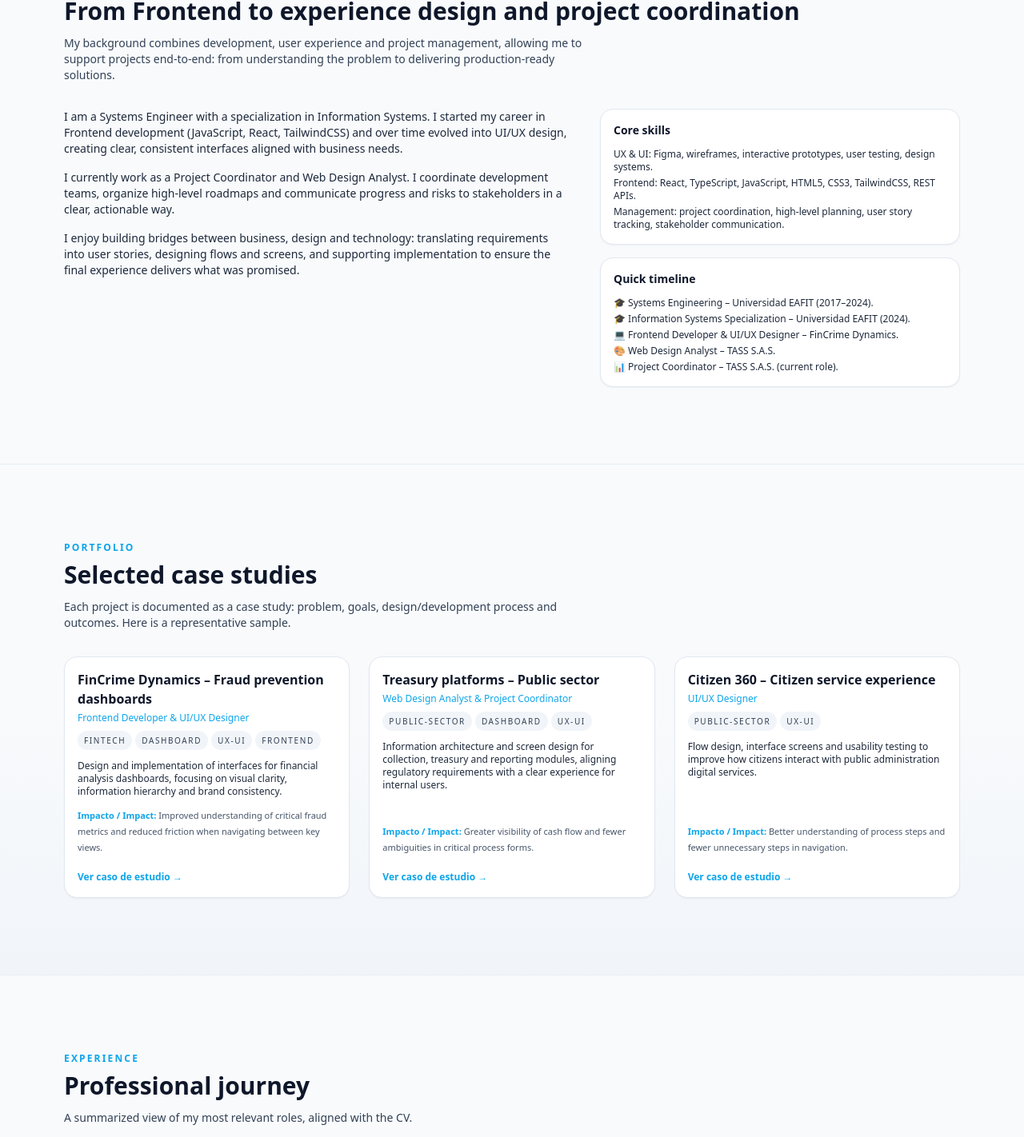
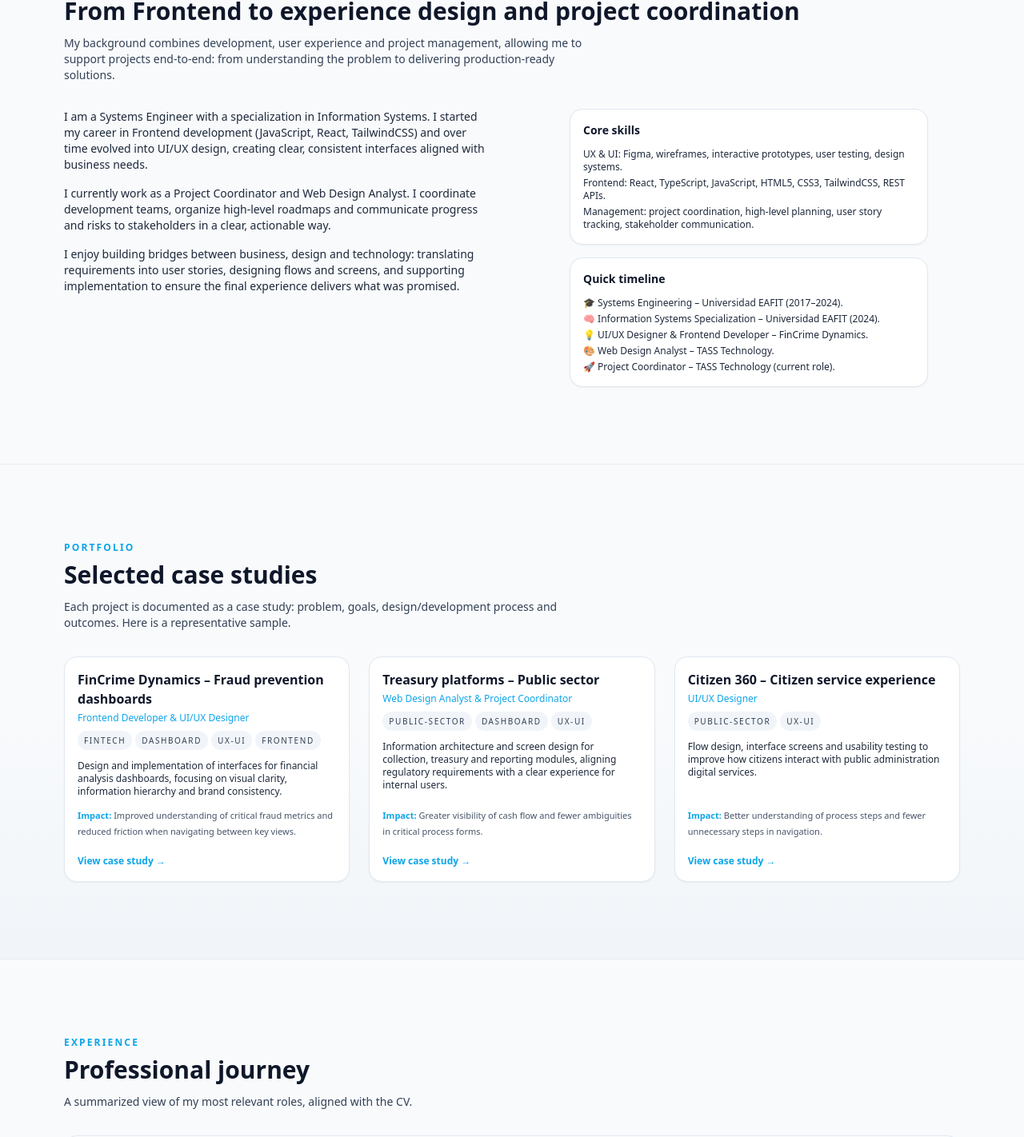
Before and after one commit to DANSO1010/Daniel_Solano_CV, a React (Vite) app: page / in a window 1280 px wide. Shown: the part 877-2299 px from the top of the page at 80% size. Built offline with nearby package versions, Linux system fonts and the light colour scheme.

Commit message:
Refine hero hover, content layout, and translations

```diff
--- a/src/App.tsx
+++ b/src/App.tsx
@@ -7,7 +7,6 @@
 import { PortfolioSection } from "./components/portfolio/PortfolioSection";
 import { ExperienceSection } from "./components/experience/ExperienceSection";
 import { CvSection } from "./components/cv/CvSection";
-import { ContactSection } from "./components/contact/ContactSection";
 import { useTheme } from "./context/ThemeContext";
 
 export const App: React.FC = () => {
@@ -26,7 +25,6 @@
           <PortfolioSection />
           <ExperienceSection />
           <CvSection />
-          <ContactSection />
         </main>
         <Footer />
       </div>
--- a/src/components/about/AboutSection.tsx
+++ b/src/components/about/AboutSection.tsx
@@ -13,13 +13,13 @@
         title={t("about.title")}
         subtitle={t("about.subtitle")}
       />
-      <div className="grid gap-10 lg:grid-cols-[minmax(0,1.4fr)_minmax(0,1fr)]">
-        <div className="space-y-4 text-sm text-slate-800 dark:text-slate-200">
+      <div className="grid gap-10 lg:grid-cols-2 lg:items-start lg:gap-16 lg:justify-items-center">
+        <div className="space-y-4 text-sm text-slate-800 dark:text-slate-200 lg:max-w-xl lg:justify-self-center">
           <p>{t("about.body1")}</p>
           <p>{t("about.body2")}</p>
           <p>{t("about.body3")}</p>
         </div>
-        <div className="space-y-4 text-sm text-slate-800 dark:text-slate-200">
+        <div className="space-y-4 text-sm text-slate-800 dark:text-slate-200 lg:max-w-md lg:justify-self-center">
           <div className="rounded-2xl border border-slate-200 bg-white p-4 shadow-sm shadow-slate-900/5 dark:border-slate-800/80 dark:bg-slate-900/60 dark:shadow-slate-950/40">
             <h3 className="text-sm font-semibold text-slate-900 dark:text-slate-50">
               {t("about.skillsTitle")}
--- a/src/components/common/ProjectCard.tsx
+++ b/src/components/common/ProjectCard.tsx
@@ -1,12 +1,15 @@
 import React from "react";
 import { motion } from "framer-motion";
 import type { Project } from "../../types/project";
+import { useLanguage } from "../../context/LanguageContext";
 
 interface ProjectCardProps {
   project: Project;
 }
 
 export const ProjectCard: React.FC<ProjectCardProps> = ({ project }) => {
+  const { t } = useLanguage();
+
   return (
     <motion.article
       whileHover={{ y: -4, scale: 1.01 }}
@@ -31,13 +34,13 @@
       </p>
       {project.impact && (
         <p className="mt-3 text-[11px] text-slate-600 dark:text-slate-400">
-          <span className="font-semibold text-sky-500">Impacto / Impact: </span>
+          <span className="font-semibold text-sky-500">{t("portfolio.impactLabel")}: </span>
           {project.impact}
         </p>
       )}
       <div className="mt-4">
         <button className="text-xs font-semibold text-sky-500 hover:text-sky-400">
-          Ver caso de estudio →
+          {t("portfolio.caseStudyCta")} →
         </button>
       </div>
     </motion.article>
--- a/src/components/experience/ExperienceSection.tsx
+++ b/src/components/experience/ExperienceSection.tsx
@@ -7,10 +7,10 @@
   const { t } = useLanguage();
 
   const items = [
+    { key: "tass_pm" },
+    { key: "tass_web" },
     { key: "fincrime" },
-    { key: "soporte" },
-    { key: "tass_web" },
-    { key: "tass_pm" }
+    { key: "soporte" }
   ];
 
   return (
--- a/src/components/home/Highlights.tsx
+++ b/src/components/home/Highlights.tsx
@@ -4,7 +4,6 @@
 const items: Array<{ key: string }> = [
   { key: "highlights.years" },
   { key: "highlights.domains" },
-  { key: "highlights.coordination" },
   { key: "highlights.stack" }
 ];
 
--- a/src/components/home/HomeHero.tsx
+++ b/src/components/home/HomeHero.tsx
@@ -36,7 +36,7 @@
             </a>
             <a
               href="#cv"
-              className="inline-flex items-center rounded-full border border-slate-300 px-5 py-2 text-sm font-semibold text-slate-800 transition hover:border-sky-500 hover:text-sky-500 dark:border-slate-700 dark:text-slate-200"
+              className="inline-flex items-center rounded-full border border-slate-300 px-5 py-2 text-sm font-semibold text-slate-800 transition duration-200 ease-out hover:-translate-y-0.5 hover:border-sky-500 hover:bg-sky-50/80 hover:text-sky-600 dark:border-slate-700 dark:text-slate-200 dark:hover:bg-slate-800/70"
             >
               {t("hero.secondaryCta")}
             </a>
--- a/src/i18n/locales/en.json
+++ b/src/i18n/locales/en.json
@@ -21,7 +21,6 @@
   "highlights": {
     "years": "4+ years in tech projects",
     "domains": "Experience in fintech, public sector and analytics dashboards",
-    "coordination": "Coordinated 16-project portfolio; 2 launches, 7 active",
     "stack": "Stack: React, TypeScript, Tailwind, Figma, Jira, etc."
   },
   "about": {
@@ -37,15 +36,17 @@
     "skillsManagement": "Management: project coordination, high-level planning, user story tracking, stakeholder communication.",
     "timelineTitle": "Quick timeline",
     "timeline1": "🎓 Systems Engineering – Universidad EAFIT (2017–2024).",
-    "timeline2": "🎓 Information Systems Specialization – Universidad EAFIT (2024).",
-    "timeline3": "💻 Frontend Developer & UI/UX Designer – FinCrime Dynamics.",
-    "timeline4": "🎨 Web Design Analyst – TASS S.A.S.",
-    "timeline5": "📊 Project Coordinator – TASS S.A.S. (current role)."
+    "timeline2": "🧠 Information Systems Specialization – Universidad EAFIT (2024).",
+    "timeline3": "💡 UI/UX Designer & Frontend Developer – FinCrime Dynamics.",
+    "timeline4": "🎨 Web Design Analyst – TASS Technology.",
+    "timeline5": "🚀 Project Coordinator – TASS Technology (current role)."
   },
   "portfolio": {
     "eyebrow": "Portfolio",
     "title": "Selected case studies",
     "subtitle": "Each project is documented as a case study: problem, goals, design/development process and outcomes. Here is a representative sample.",
+    "impactLabel": "Impact",
+    "caseStudyCta": "View case study",
     "fincrime": {
       "name": "FinCrime Dynamics – Fraud prevention dashboards",
       "role": "Frontend Developer & UI/UX Designer",
@@ -65,10 +66,10 @@
       "impact": "Better understanding of process steps and fewer unnecessary steps in navigation."
     }
   },
-  "experience": {
-    "eyebrow": "Experience",
-    "title": "Professional journey",
-    "subtitle": "A summarized view of my most relevant roles, aligned with the CV.",
+    "experience": {
+      "eyebrow": "Experience",
+      "title": "Professional journey",
+      "subtitle": "A summarized view of my most relevant roles, aligned with the CV.",
     "fincrime": {
       "company": "FinCrime Dynamics (UK)",
       "role": "Frontend Developer & UI/UX Designer",
@@ -85,7 +86,7 @@
       "b2": "Prepared operational reports and supported service continuity."
     },
     "tass_web": {
-      "company": "TASS S.A.S",
+      "company": "TASS Technology",
       "role": "Web Design Analyst",
       "period": "02/2025 – 10/2025",
       "b1": "Designed information architectures (sitemaps, flows) for multiple projects.",
@@ -93,7 +94,7 @@
       "b3": "Supported development teams to ensure correct implementation of designs."
     },
     "tass_pm": {
-      "company": "TASS S.A.S",
+      "company": "TASS Technology",
       "role": "Project Coordinator",
       "period": "10/2025 – Present",
       "b1": "Coordinated development teams across a portfolio of ~16 projects.",
--- a/src/i18n/locales/es.json
+++ b/src/i18n/locales/es.json
@@ -21,7 +21,6 @@
   "highlights": {
     "years": "4+ años en proyectos de tecnología",
     "domains": "Experiencia en fintech, sector público y dashboards analíticos",
-    "coordination": "Coordinación de 16 proyectos; 2 entregados, 7 activos",
     "stack": "Stack: React, TypeScript, Tailwind, Figma, Jira, etc."
   },
   "about": {
@@ -37,15 +36,17 @@
     "skillsManagement": "Gestión: coordinación de proyectos, cronogramas de alto nivel, seguimiento de HUs, relación con clientes.",
     "timelineTitle": "Timeline rápido",
     "timeline1": "🎓 Ingeniería de Sistemas – Universidad EAFIT (2017–2024).",
-    "timeline2": "🎓 Especialización en Sistemas de Información – Universidad EAFIT (2024).",
-    "timeline3": "💻 Frontend Developer & UI/UX Designer – FinCrime Dynamics.",
-    "timeline4": "🎨 Web Design Analyst – TASS S.A.S.",
-    "timeline5": "📊 Project Coordinator – TASS S.A.S. (rol actual)."
+    "timeline2": "🧠 Especialización en Sistemas de Información – Universidad EAFIT (2024).",
+    "timeline3": "💡 Diseñador UI/UX & Desarrollador Frontend – FinCrime Dynamics.",
+    "timeline4": "🎨 Analista de Diseño Web – TASS Technology.",
+    "timeline5": "🚀 Coordinador de Proyectos – TASS Technology (rol actual)."
   },
   "portfolio": {
     "eyebrow": "Portafolio",
     "title": "Casos de estudio seleccionados",
     "subtitle": "Cada proyecto se documenta como un caso de estudio: problema, objetivos, proceso de diseño/desarrollo y resultados. Aquí tienes una muestra representativa.",
+    "impactLabel": "Impacto",
+    "caseStudyCta": "Ver caso de estudio",
     "fincrime": {
       "name": "FinCrime Dynamics – Dashboards de prevención de fraude",
       "role": "Frontend Developer & UI/UX Designer",
@@ -65,13 +66,13 @@
       "impact": "Mejor comprensión de los pasos del proceso y reducción de pasos innecesarios en la navegación."
     }
   },
-  "experience": {
-    "eyebrow": "Experiencia",
-    "title": "Trayectoria profesional",
-    "subtitle": "Una vista resumida de los roles más relevantes, alineada con la información del CV.",
+    "experience": {
+      "eyebrow": "Experiencia",
+      "title": "Trayectoria profesional",
+      "subtitle": "Una vista resumida de los roles más relevantes, alineada con la información del CV.",
     "fincrime": {
       "company": "FinCrime Dynamics (UK)",
-      "role": "Frontend Developer & UI/UX Designer",
+      "role": "Desarrollador Frontend & Diseñador UI/UX",
       "period": "02/2023 – 06/2023",
       "b1": "Coordinación con el equipo de desarrollo para implementar interfaces y resolver issues de código.",
       "b2": "Diseño y evaluación de interfaces de usuario alineadas con los requisitos del cliente.",
@@ -79,22 +80,22 @@
     },
     "soporte": {
       "company": "SOPORTE S.A",
-      "role": "Monitoring & Management",
+      "role": "Monitoreo y Gestión",
       "period": "12/2018 – 02/2020",
       "b1": "Monitoreo de infraestructura y gestión de incidentes.",
       "b2": "Elaboración de reportes operativos y soporte a la continuidad del servicio."
     },
     "tass_web": {
-      "company": "TASS S.A.S",
-      "role": "Web Design Analyst",
+      "company": "TASS Technology",
+      "role": "Analista de Diseño Web",
       "period": "02/2025 – 10/2025",
       "b1": "Diseño de arquitecturas de información (sitemaps, flujos) para múltiples proyectos.",
       "b2": "Desarrollo de prototipos de alta fidelidad en Figma para web, dashboards y aplicaciones.",
       "b3": "Acompañamiento a equipos de desarrollo para asegurar la correcta implementación de los diseños."
     },
     "tass_pm": {
-      "company": "TASS S.A.S",
-      "role": "Project Coordinator",
+      "company": "TASS Technology",
+      "role": "Coordinador de Proyectos",
       "period": "10/2025 – Actualidad",
       "b1": "Coordinación de equipos de desarrollo en un portafolio de ~16 proyectos.",
       "b2": "Construcción de cronogramas de alto nivel, seguimiento de avance y gestión de riesgos.",
```
Also changed, not shown: src/components/contact/ContactSection.tsx (deleted, +0 -63 lines), src/components/cv/CvSection.tsx (+15 -13 lines).
